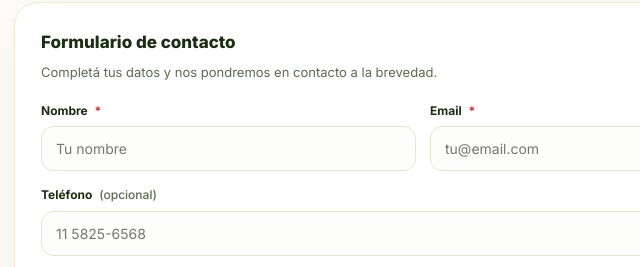
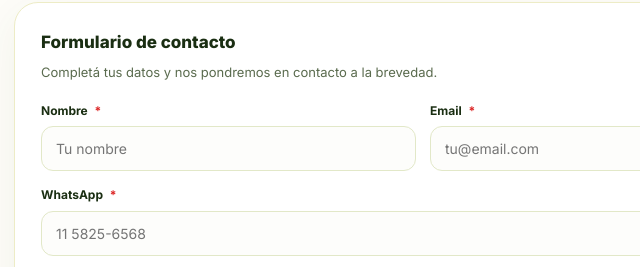
Before and after one commit to sabrina-campilongo/Centro-Acqua, a plain HTML site: page index.html in a window 1280 px wide. Shown: the part 2515-2782 px from the top of the page, 416-1056 px from the left. Drawn offline with Linux system fonts and the light colour scheme.

Commit message:
actualiza formulario de contacto

```diff
--- a/index.html
+++ b/index.html
@@ -297,8 +297,8 @@ footer::before{content:"";position:absolute;inset:0;background:radial-gradient(6
       </div>
       <div class="form-grid" style="margin-top:14px">
         <div>
-          <label for="telefono">Teléfono <span style="color:var(--muted);font-weight:500">(opcional)</span></label>
-          <input id="telefono" name="telefono" type="tel" placeholder="11 5825-6568" autocomplete="tel">
+          <label for="whatsapp">WhatsApp <span>*</span></label>
+          <input id="whatsapp" name="whatsapp" type="tel" placeholder="11 5825-6568" required autocomplete="tel">
         </div>
         <div>
           <label for="motivo">Motivo de consulta</label>
```
